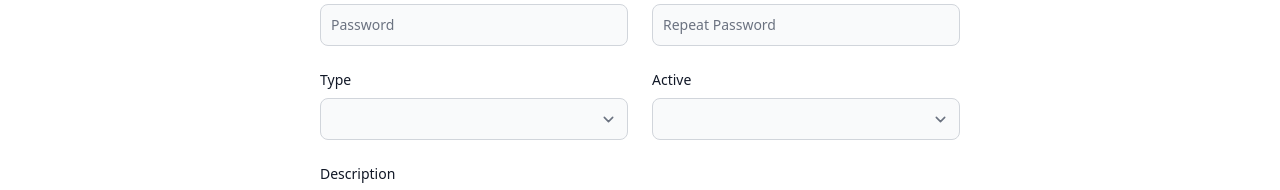
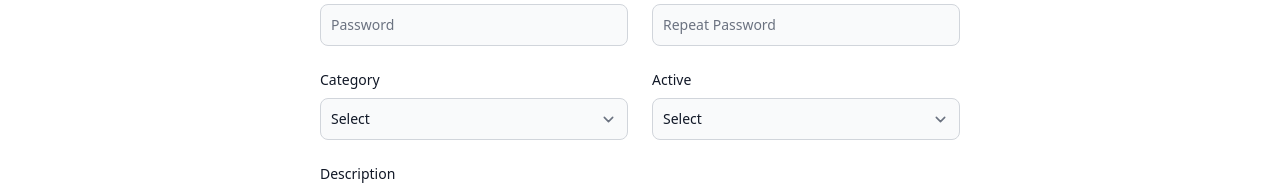
Before and after one commit to ashish-panicker/users-app, an Angular app: page /create-user in a window 1280 px wide. Shown: the part 290-480 px from the top of the page. Built offline with nearby package versions, Linux system fonts and the light colour scheme.

Commit message:
Form validation completed.

```diff
--- a/src/app/users/new-user/new-user.component.html
+++ b/src/app/users/new-user/new-user.component.html
@@ -69,14 +69,24 @@
                 </div>
                 <div>
                     <label for="category"
-                        class="block mb-2 text-sm font-medium text-gray-900 dark:text-white">Type</label>
+                        class="block mb-2 text-sm font-medium text-gray-900 dark:text-white">Category</label>
                     <select id="category"
                         name="category"
                         formControlName="category"
+                        [ngClass]="{
+                            'bg-red-50 border border-red-500 text-red-900':
+                                (f['category'].dirty || f['category'].touched) &&
+                                (f['category'].hasError('defaultValueSelected'))
+                            }"
                         class="bg-gray-50 border border-gray-300 text-gray-900 text-sm rounded-lg focus:ring-primary-500 focus:border-primary-500 block w-full p-2.5 dark:bg-gray-700 dark:border-gray-600 dark:placeholder-gray-400 dark:text-white dark:focus:ring-primary-500 dark:focus:border-primary-500">
                         <option [value]="category"
                             *ngFor="let category of userCategories">{{category}}</option>
                     </select>
+                    <div class="mt-2 text-sm text-red-600 dark:text-red-500"
+                        *ngIf="(f['category'].dirty || f['category'].touched)  && f['category'].hasError('defaultValueSelected')">
+                        <span class="font-medium">Error!</span>
+                        Please select a category
+                    </div>
                 </div>
                 <div>
                     <label for="item-weight"
@@ -84,10 +94,20 @@
                     <select id="active"
                         name="status"
                         formControlName="status"
+                        [ngClass]="{
+                            'bg-red-50 border border-red-500 text-red-900':
+                                (f['status'].dirty || f['status'].touched) &&
+                                (f['status'].hasError('defaultValueSelected'))
+                            }"
                         class="bg-gray-50 border border-gray-300 text-gray-900 text-sm rounded-lg focus:ring-primary-500 focus:border-primary-500 block w-full p-2.5 dark:bg-gray-700 dark:border-gray-600 dark:placeholder-gray-400 dark:text-white dark:focus:ring-primary-500 dark:focus:border-primary-500">
                         <option *ngFor="let status of userStatus"
                             [value]="status">{{status}}</option>
                     </select>
+                    <div class="mt-2 text-sm text-red-600 dark:text-red-500"
+                        *ngIf="(f['status'].dirty || f['status'].touched) && f['status'].hasError('defaultValueSelected')">
+                        <span class="font-medium">Error!</span>
+                        Please select a value
+                    </div>
                 </div>
                 <div class="sm:col-span-2">
                     <label for="description"
--- a/src/app/users/new-user/new-user.component.ts
+++ b/src/app/users/new-user/new-user.component.ts
@@ -1,6 +1,6 @@
 import { NgClass, NgFor, NgIf } from '@angular/common';
 import { Component } from '@angular/core';
-import { FormControl, FormGroup, ReactiveFormsModule, Validators } from '@angular/forms';
+import { AbstractControl, FormControl, FormGroup, ReactiveFormsModule, Validators } from '@angular/forms';
 import { UserService } from '../../shared/services/user.service';
 import { User } from '../../model/user';
 import { PasswordMatcherDirective } from '../../shared/directives/password-matcher.directive';
@@ -14,8 +14,8 @@ import { PasswordMatcherDirective } from '../../shared/directives/password-match
 })
 export class NewUserComponent {
 
-  userCategories: string[] = ['Administrator', 'Manager', 'Assistant', 'Operator', 'Recovery']
-  userStatus: string[] = ['Yes', 'No']
+  userCategories: string[] = ['Select', 'Administrator', 'Manager', 'Assistant', 'Operator', 'Recovery']
+  userStatus: string[] = ['Select', 'Yes', 'No']
   submitted: boolean = false
   valid: boolean = false
 
@@ -23,8 +23,8 @@ export class NewUserComponent {
     userName: new FormControl('', Validators.required),
     password: new FormControl('', Validators.required),
     repeatPassword: new FormControl('', Validators.required),
-    category: new FormControl(''),
-    status: new FormControl(''),
+    category: new FormControl(this.userCategories[0], this.defaultValueSelected),
+    status: new FormControl(this.userStatus[0], this.defaultValueSelected),
     description: new FormControl('')
   })
 
@@ -33,6 +33,10 @@ export class NewUserComponent {
   }
   get f() {
     return this.userFormGroup.controls
+  }
+
+  defaultValueSelected(control: AbstractControl): { [key: string]: any } | null {
+    return control.value === 'Select' ? { defaultValueSelected: true } : null
   }
 
   createUser() {
```
